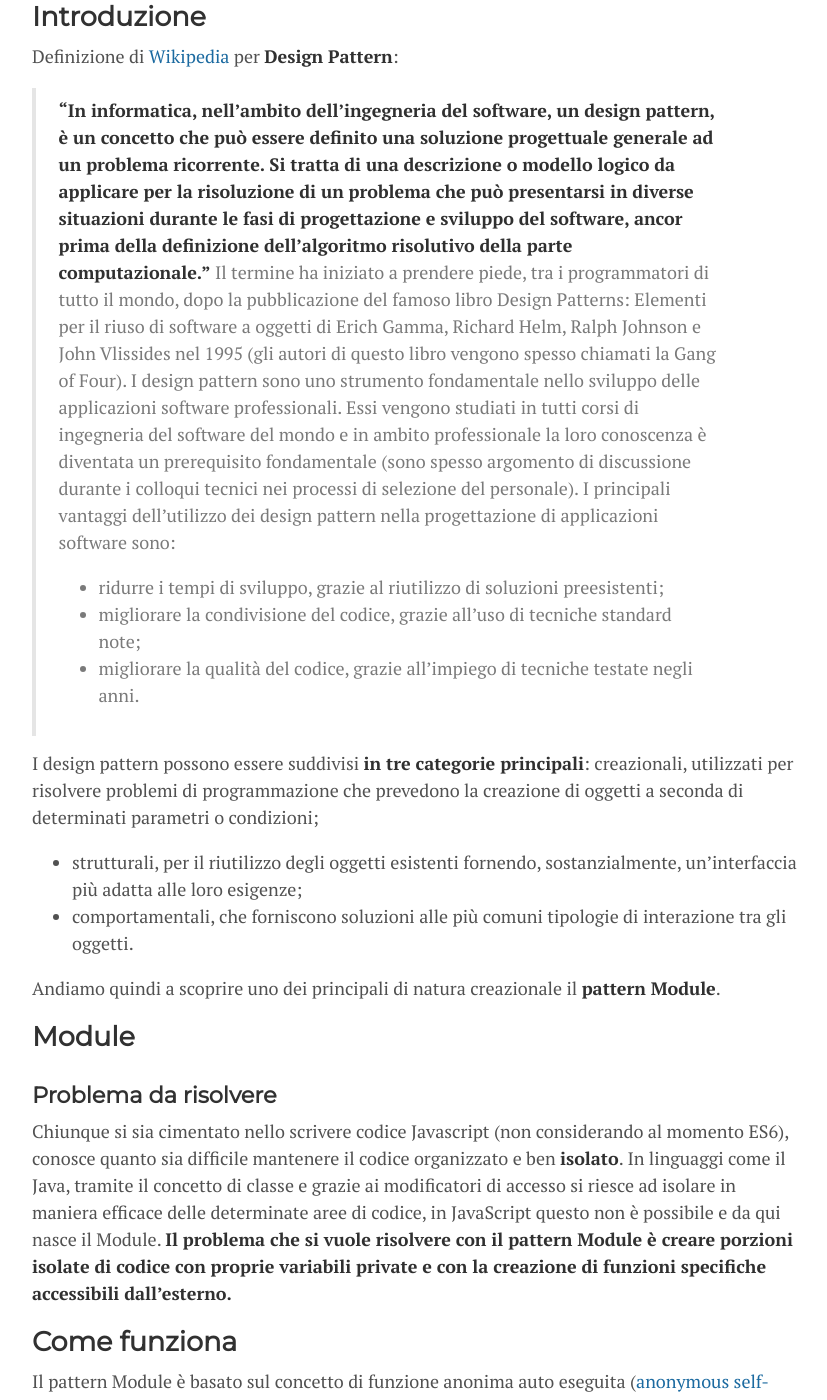
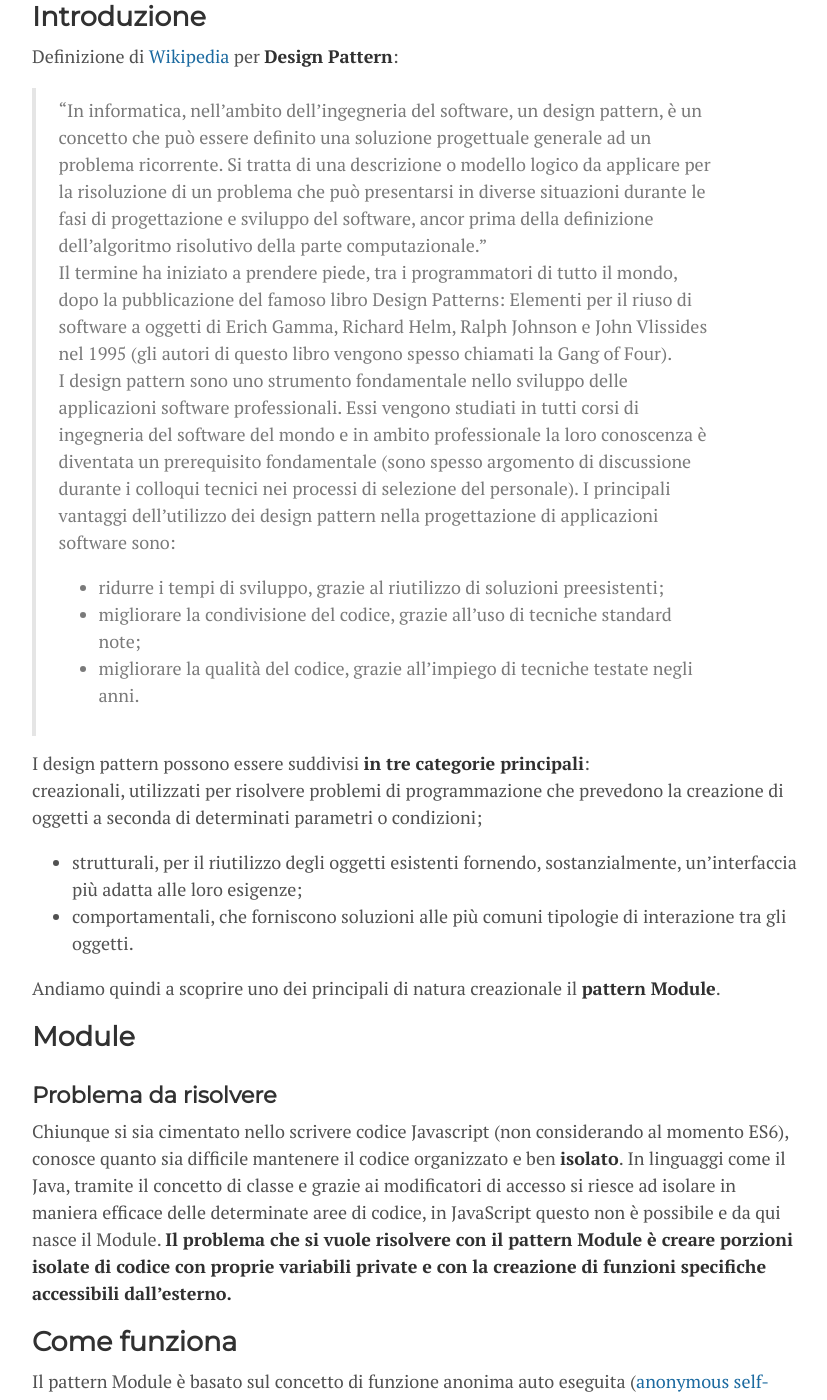
Before and after one commit to ascatox/ascatox.github.io, a Jekyll site: the page built from _posts/2016-07-21-pattern-module-in-javascript.md, in a window 1280 px wide and 1400 px high, scrolled down 589 px. Shown: the whole window, without its empty margins (221-1048 px from the left). Built offline with Jekyll 4.4.1, drawn with Linux system fonts in a browser that asks for light colours; comment, search, counter and statistics services are not loaded.

Commit message:
New post Pattern module in JavaScript

```diff
--- a/_posts/2016-07-21-pattern-module-in-javascript.md
+++ b/_posts/2016-07-21-pattern-module-in-javascript.md
@@ -8,16 +8,17 @@
 ---
 ![Jekyll]({{site.baseurl}}/assets/lego.png)
 <h2>Introduzione</h2>
-Definizione di [Wikipedia](https://it.wikipedia.org/wiki/Design_pattern "Wikipedia") per **Design Pattern**:
-><strong>"In informatica, nell'ambito dell'ingegneria del software, un design pattern, è un concetto che può essere definito una soluzione progettuale generale ad un problema ricorrente. Si tratta di una descrizione o modello logico da applicare per la risoluzione di un problema che può presentarsi in diverse situazioni durante le fasi di progettazione e sviluppo del software, ancor prima della definizione dell'algoritmo risolutivo della parte computazionale."</strong>
+Definizione di [Wikipedia](https://it.wikipedia.org/wiki/Design_pattern "Wikipedia") per **Design Pattern**:<br/>
+>"In informatica, nell'ambito dell'ingegneria del software, un design pattern, è un concetto che può essere definito una soluzione progettuale generale ad un problema ricorrente. Si tratta di una descrizione o modello logico da applicare per la risoluzione di un problema che può presentarsi in diverse situazioni durante le fasi di progettazione e sviluppo del software, ancor prima della definizione dell'algoritmo risolutivo della parte computazionale."
 <!--more-->
-Il termine ha iniziato a prendere piede, tra i programmatori di tutto il mondo, dopo la pubblicazione del famoso libro Design Patterns: Elementi per il riuso di software a oggetti di Erich Gamma, Richard Helm, Ralph Johnson e John Vlissides nel 1995 (gli autori di questo libro vengono spesso chiamati la Gang of Four).
-I design pattern sono uno strumento fondamentale nello sviluppo delle applicazioni software professionali. Essi vengono studiati in tutti corsi di ingegneria del software del mondo e in ambito professionale la loro conoscenza è diventata un prerequisito fondamentale (sono spesso argomento di discussione durante i colloqui tecnici nei processi di selezione del personale). I principali vantaggi dell’utilizzo dei design pattern nella progettazione di applicazioni software sono:
+<br/>
+Il termine ha iniziato a prendere piede, tra i programmatori di tutto il mondo, dopo la pubblicazione del famoso libro Design Patterns: Elementi per il riuso di software a oggetti di Erich Gamma, Richard Helm, Ralph Johnson e John Vlissides nel 1995 (gli autori di questo libro vengono spesso chiamati la Gang of Four).<br/>
+I design pattern sono uno strumento fondamentale nello sviluppo delle applicazioni software professionali. Essi vengono studiati in tutti corsi di ingegneria del software del mondo e in ambito professionale la loro conoscenza è diventata un prerequisito fondamentale (sono spesso argomento di discussione durante i colloqui tecnici nei processi di selezione del personale). I principali vantaggi dell’utilizzo dei design pattern nella progettazione di applicazioni software sono:<br/>
 - ridurre i tempi di sviluppo, grazie al riutilizzo di soluzioni preesistenti;
 - migliorare la condivisione del codice, grazie all’uso di tecniche standard note;
 - migliorare la qualità del codice, grazie all’impiego di tecniche testate negli anni.
 
-I design pattern possono essere suddivisi **in tre categorie principali**:
+I design pattern possono essere suddivisi **in tre categorie principali**:<br/>
 creazionali, utilizzati per risolvere problemi di programmazione che prevedono la creazione di oggetti a seconda di determinati parametri o condizioni;
 - strutturali, per il riutilizzo degli oggetti esistenti fornendo, sostanzialmente, un’interfaccia più adatta alle loro esigenze;
 - comportamentali, che forniscono soluzioni alle più comuni tipologie di interazione tra gli oggetti.
```
